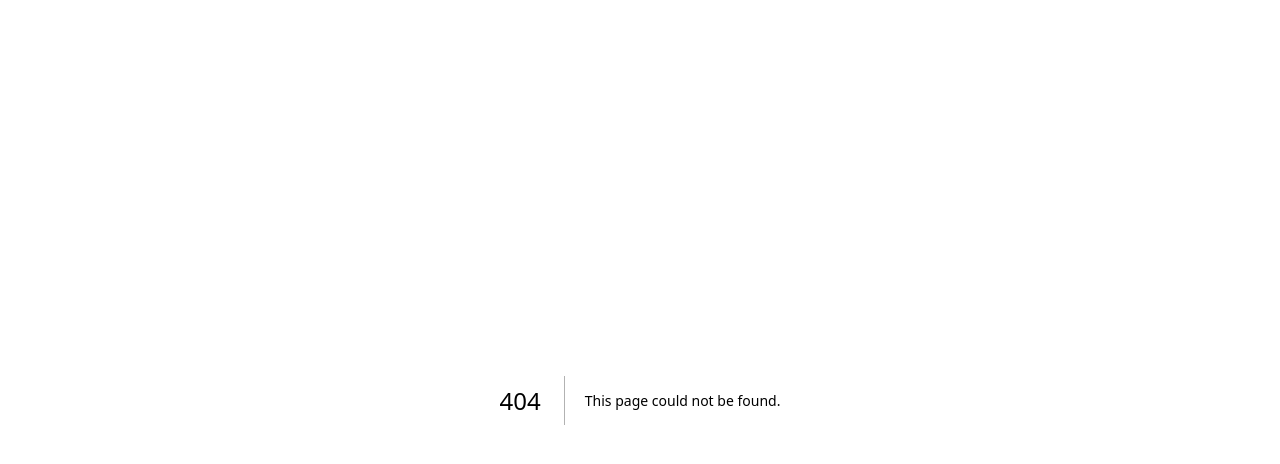
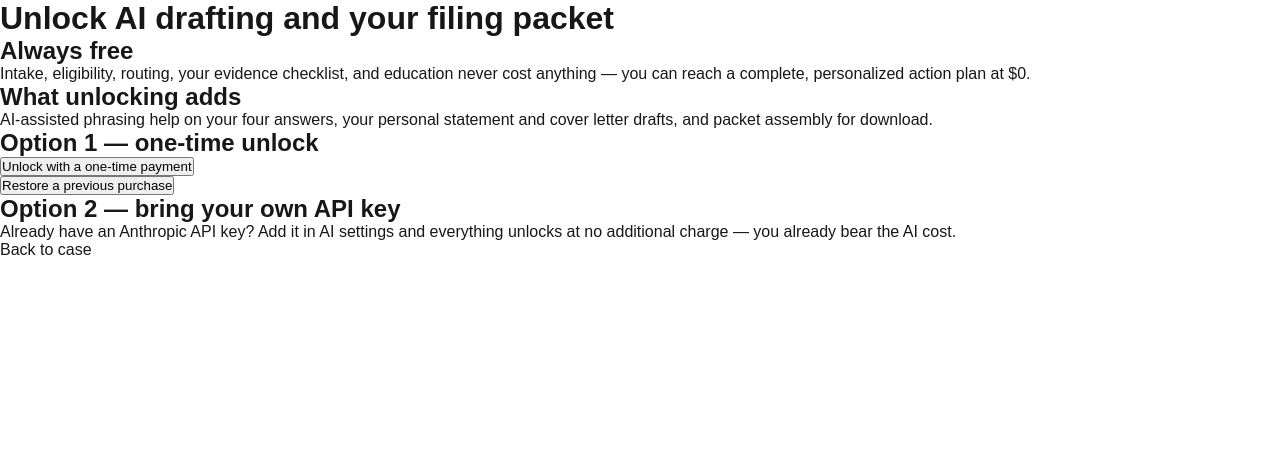
Before and after one commit to stevenfackley/recharacter, a Next.js app in the folder web/: page /case/upgrade in a window 1280 px wide. Before the commit this address had no page. Shown: the top 464 px of the page. Built offline with nearby package versions, Linux system fonts and the light colour scheme; no server answers.

Commit message:
feat: add stripe checkout, restore purchase, and the upgrade page

```diff
--- a/web/package.json
+++ b/web/package.json
@@ -18,6 +18,7 @@
     "pdf-lib": "^1.17.1",
     "react": "19.2.4",
     "react-dom": "19.2.4",
+    "stripe": "^22.3.0",
     "zod": "^4.4.3"
   },
   "devDependencies": {
--- /dev/null
+++ b/web/src/app/case/upgrade/actions.ts
@@ -0,0 +1,96 @@
+'use server'
+
+import { redirect } from 'next/navigation'
+import { revalidatePath } from 'next/cache'
+import Stripe from 'stripe'
+import { createClient } from '@/lib/supabase/server'
+import { recordPendingCheckout, grantEntitlement } from '@/lib/billing'
+
+const UNCONFIGURED_ERROR = 'Payments are not yet configured — you can still unlock with your own API key'
+
+/** Null when Stripe isn't configured — the friendly "not yet configured" path, never a crash. */
+function getStripeClient(): Stripe | null {
+  const key = process.env.STRIPE_SECRET_KEY
+  if (!key) return null
+  return new Stripe(key)
+}
+
+/** Starts hosted Stripe Checkout for the one-time case unlock. */
+export async function startCheckout() {
+  const supabase = await createClient()
+  const { data: { user } } = await supabase.auth.getUser()
+  if (!user) redirect('/login')
+
+  const stripe = getStripeClient()
+  const priceId = process.env.STRIPE_PRICE_ID
+  const baseUrl = process.env.APP_BASE_URL
+  if (!stripe || !priceId || !baseUrl) {
+    redirect('/case/upgrade?error=' + encodeURIComponent(UNCONFIGURED_ERROR))
+  }
+
+  const session = await stripe.checkout.sessions.create({
+    mode: 'payment',
+    line_items: [{ price: priceId, quantity: 1 }],
+    client_reference_id: user.id,
+    success_url: `${baseUrl}/case/upgrade?session_id={CHECKOUT_SESSION_ID}`,
+    cancel_url: `${baseUrl}/case/upgrade?canceled=1`,
+  })
+
+  await recordPendingCheckout(session.id)
+
+  if (!session.url) {
+    redirect('/case/upgrade?error=' + encodeURIComponent('Could not start checkout — try again shortly'))
+  }
+  redirect(session.url)
+}
+
+/**
+ * The security-critical check: a session grants an entitlement ONLY when Stripe
+ * confirms it was actually paid AND it was created for THIS signed-in user
+ * (client_reference_id) — otherwise a session id leaked via a shared link or a
+ * server log could be replayed by a different signed-in user to self-grant.
+ */
+export async function verifySession(sessionId: string): Promise<boolean> {
+  const supabase = await createClient()
+  const { data: { user } } = await supabase.auth.getUser()
+  if (!user) return false
+
+  const stripe = getStripeClient()
+  if (!stripe) return false
+
+  let session
+  try {
+    session = await stripe.checkout.sessions.retrieve(sessionId)
+  } catch {
+    return false
+  }
+
+  if (session.payment_status !== 'paid') return false
+  if (session.client_reference_id !== user.id) return false
+
+  await grantEntitlement(sessionId)
+  return true
+}
+
+/** Recovers a paid unlock if the success redirect never happened. */
+export async function restorePurchase(): Promise<{ granted: boolean }> {
+  const supabase = await createClient()
+  const { data: { user } } = await supabase.auth.getUser()
+  if (!user) return { granted: false }
+
+  const { data: pending } = await supabase
+    .from('pending_checkouts').select('stripe_session_id').eq('owner_id', user.id)
+
+  let granted = false
+  for (const row of pending ?? []) {
+    if (await verifySession(row.stripe_session_id as string)) granted = true
+  }
+  if (granted) revalidatePath('/case/upgrade')
+  return { granted }
+}
+
+/** Form-action wrapper: `<form action>` requires a void-returning function; the boolean
+ * result of restorePurchase() is for callers that hold a reference (tests, future UI). */
+export async function restorePurchaseAction(): Promise<void> {
+  await restorePurchase()
+}
--- /dev/null
+++ b/web/src/app/case/upgrade/page.tsx
@@ -0,0 +1,102 @@
+import Link from 'next/link'
+import { createClient } from '@/lib/supabase/server'
+import { startCheckout, restorePurchaseAction, verifySession } from './actions'
+
+/**
+ * The freemium boundary, explained and unlocked (design spec §10). Two paths to the
+ * same entitlement: a one-time paid unlock, or a BYOK key (the veteran already bears
+ * the AI cost, so charging again would be double-dipping).
+ */
+export default async function UpgradePage({
+  searchParams,
+}: {
+  searchParams: Promise<Record<string, string | undefined>>
+}) {
+  const params = await searchParams
+
+  // Redirect-verification: a `?session_id=` from Stripe's success_url is checked
+  // server-side (payment_status + client_reference_id) before anything is granted.
+  if (params.session_id) {
+    await verifySession(params.session_id)
+  }
+
+  const supabase = await createClient()
+  const { data: { user } } = await supabase.auth.getUser()
+
+  let paid = false
+  let byok = false
+  if (user) {
+    const [{ data: entitlement }, { data: credential }] = await Promise.all([
+      supabase.from('entitlements').select('id').eq('owner_id', user.id).maybeSingle(),
+      supabase.from('ai_credentials').select('owner_id').eq('owner_id', user.id).maybeSingle(),
+    ])
+    paid = Boolean(entitlement)
+    byok = Boolean(credential)
+  }
+  const unlocked = paid || byok
+  const stripeConfigured = Boolean(process.env.STRIPE_SECRET_KEY)
+
+  return (
+    <main>
+      <h1>Unlock AI drafting and your filing packet</h1>
+
+      {params.error && <p role="alert">{params.error}</p>}
+      {params.canceled === '1' && (
+        <p role="alert">Checkout was canceled — you were not charged.</p>
+      )}
+
+      <section>
+        <h2>Always free</h2>
+        <p>
+          Intake, eligibility, routing, your evidence checklist, and education never cost
+          anything — you can reach a complete, personalized action plan at $0.
+        </p>
+      </section>
+
+      <section>
+        <h2>What unlocking adds</h2>
+        <p>
+          AI-assisted phrasing help on your four answers, your personal statement and cover
+          letter drafts, and packet assembly for download.
+        </p>
+      </section>
+
+      {unlocked ? (
+        <section>
+          <p role="status">
+            {paid
+              ? 'Your case is unlocked — thank you.'
+              : 'Your case is unlocked through your own API key.'}
+          </p>
+        </section>
+      ) : (
+        <>
+          <section>
+            <h2>Option 1 — one-time unlock</h2>
+            {stripeConfigured ? (
+              <form action={startCheckout}>
+                <button type="submit">Unlock with a one-time payment</button>
+              </form>
+            ) : (
+              <p>Payments are not yet configured — use your own API key below instead.</p>
+            )}
+            <form action={restorePurchaseAction}>
+              <button type="submit">Restore a previous purchase</button>
+            </form>
+          </section>
+
+          <section>
+            <h2>Option 2 — bring your own API key</h2>
+            <p>
+              Already have an Anthropic API key? Add it in{' '}
+              <Link href="/settings/ai">AI settings</Link> and everything unlocks at no
+              additional charge — you already bear the AI cost.
+            </p>
+          </section>
+        </>
+      )}
+
+      <p><Link href="/case">Back to case</Link></p>
+    </main>
+  )
+}
```
Also changed, not shown: 2 other files (tests, documents, lock files or other folders).
